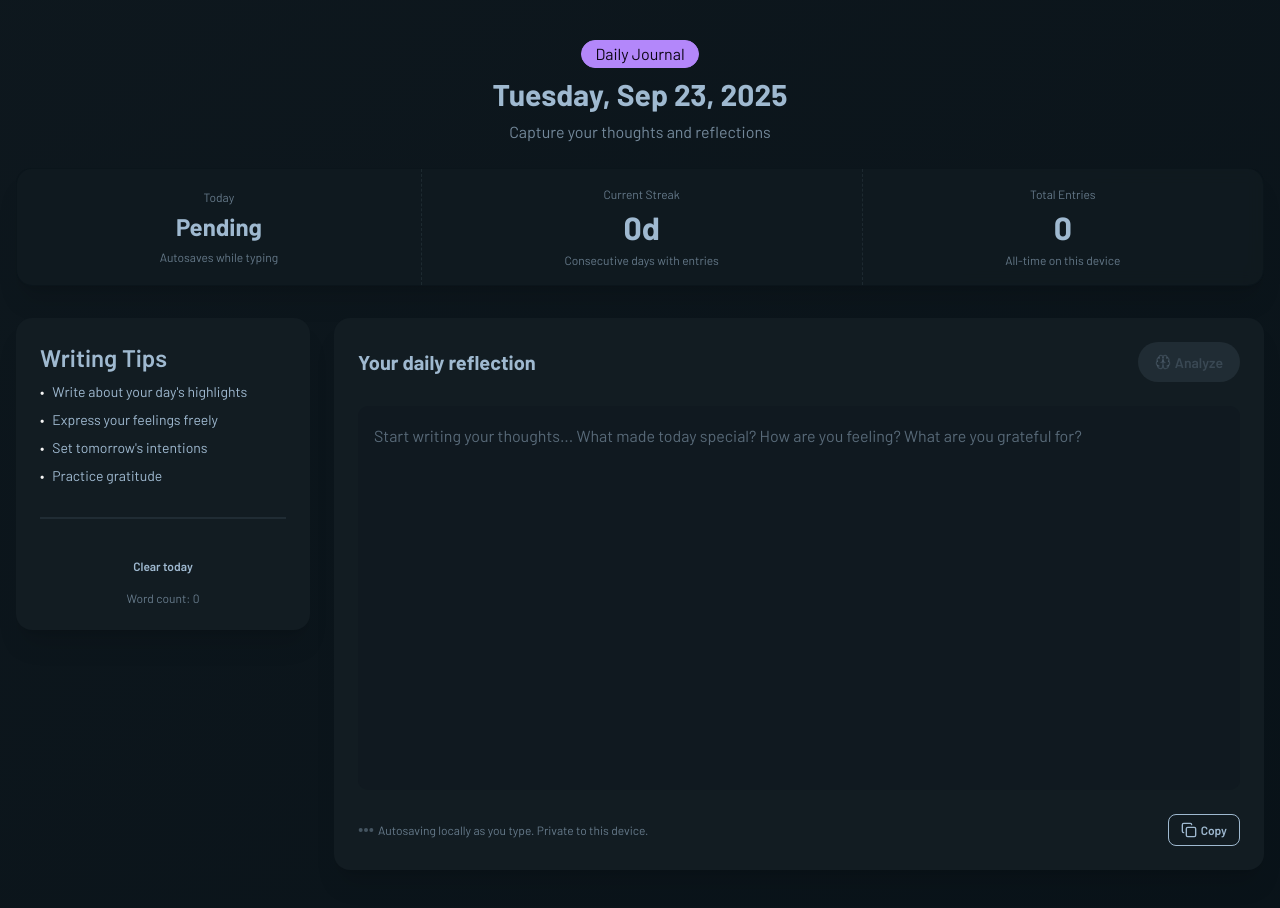
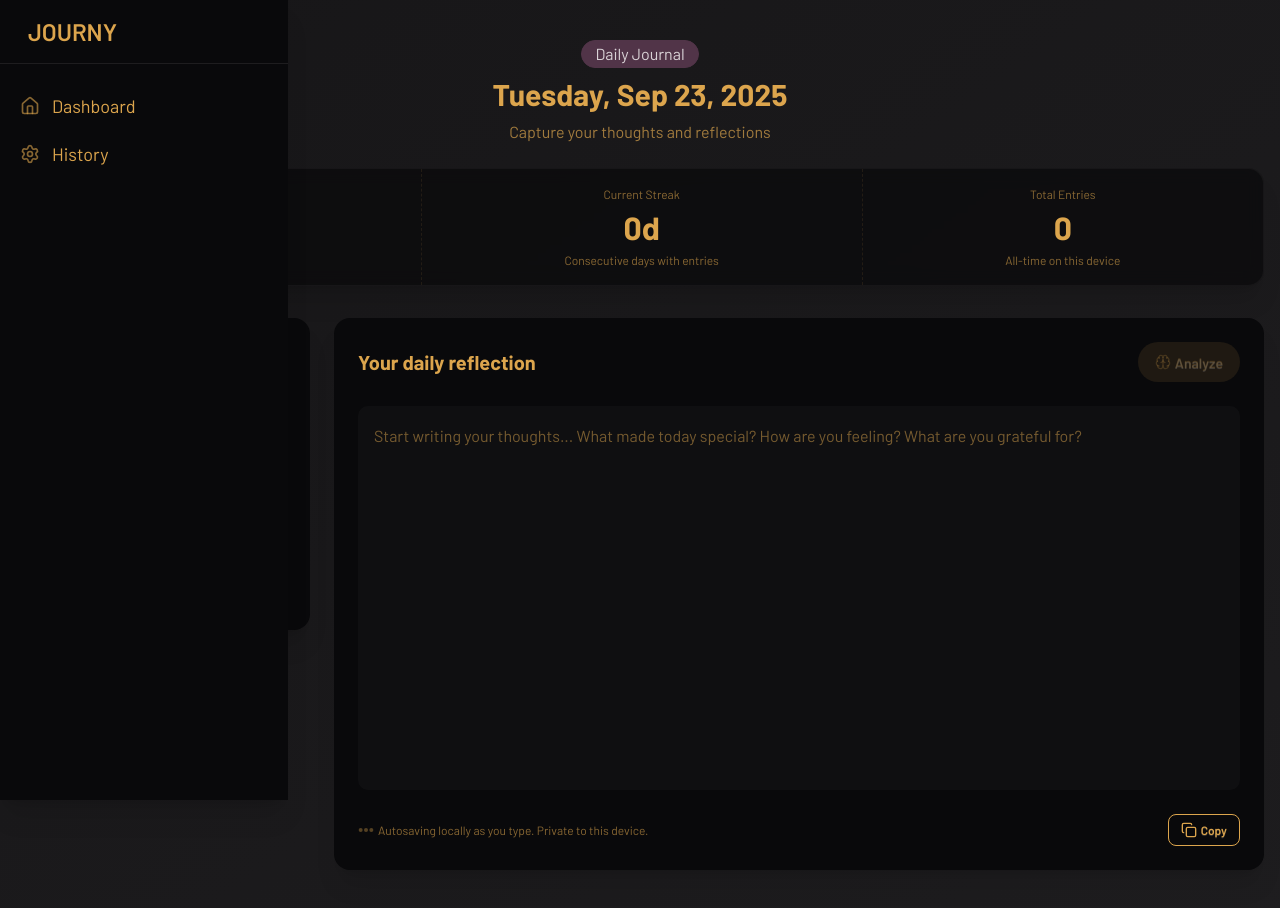
Before and after one commit to Twahaaa/JOURNY, a Next.js app in the folder journy/: page /dashboard in a window 1280 px wide. Built offline with nearby package versions, Linux system fonts and the light colour scheme.

Commit message:
feat: create sidebarWrapper, ui tweaks

```diff
--- a/journy/src/app/dashboard/page.js
+++ b/journy/src/app/dashboard/page.js
@@ -140,7 +140,7 @@ export default function DashboardPage() {
 
   return (
     <main
-      data-theme="sunset"
+      data-theme="luxury"
       className="min-h-screen bg-gradient-to-br from-base-200 to-base-300 text-base-content"
     >
       <div className="mx-auto max-w-7xl px-4 py-6 md:py-10">
--- a/journy/src/app/history/page.js
+++ b/journy/src/app/history/page.js
@@ -47,7 +47,7 @@ export default function HistoryPage() {
 
   return (
     <main
-      data-theme="sunset"
+      data-theme="luxury"
       className="min-h-screen bg-gradient-to-br from-base-200 to-base-300 text-base-content"
     >
       <div className="mx-auto max-w-7xl px-4 py-6 md:py-10">
--- a/journy/src/app/insights/[id]/page.js
+++ b/journy/src/app/insights/[id]/page.js
@@ -119,7 +119,7 @@ export default function InsightsPage() {
   }
 
   return (
-    <main data-theme="sunset" className="min-h-screen bg-base-100">
+    <main data-theme="luxury" className="min-h-screen bg-base-100">
       <div className="border-b border-base-300">
         <div className="mx-auto max-w-5xl px-6 py-6">
           <button
--- a/journy/src/app/layout.js
+++ b/journy/src/app/layout.js
@@ -3,6 +3,8 @@ import "./globals.css";
 import { ClerkProvider } from "@clerk/nextjs";
 import { dark, neobrutalism } from "@clerk/themes";
 import UserProfile from "@/components/UserProfile";
+import NavigationSidebar from '../components/sidebar';
+import SidebarWrapper from "@/components/SidebarWrapper";
 
 const barlow = Barlow({
   variable: "--font-barlow",
@@ -19,20 +21,17 @@ export default function RootLayout({ children }) {
   return (
     <ClerkProvider
       appearance={{
-        baseTheme: [ dark ],
+        baseTheme: [dark],
         variables: {
           colorPrimary: '',
           colorForeground: 'white',
         },
       }}
     >
-       <html lang="en" data-theme="luxury">
-        <body
-          data-theme="luxury"
-          className={`${barlow.variable} antialiased lg:flex min-h-screen`}
-        >
+      <html lang="en" data-theme="luxury">
+        <body className={`${barlow.variable} antialiased `}>
+          <SidebarWrapper>{children}</SidebarWrapper>
           <UserProfile />
-          <main className="flex-1">{children}</main>
         </body>
       </html>
     </ClerkProvider>
--- /dev/null
+++ b/journy/src/components/SidebarWrapper.js
@@ -0,0 +1,23 @@
+"use client";
+
+import { usePathname } from "next/navigation";
+import NavigationSidebar from './sidebar';
+
+export default function SidebarWrapper({ children }) {
+  const pathname = usePathname();
+
+  // Pages that should show the sidebar
+  const sidebarPages = ["/dashboard", "/history"];
+
+  const showSidebar = sidebarPages.some((page) => pathname.startsWith(page));
+
+  return (
+    <>
+      {showSidebar ? (
+        <NavigationSidebar>{children}</NavigationSidebar>
+      ) : (
+        <main>{children}</main>
+      )}
+    </>
+  );
+}
--- a/journy/src/components/sidebar.js
+++ b/journy/src/components/sidebar.js
@@ -1,38 +1,43 @@
 "use client";
+import { useState } from "react";
+import { Home, BookOpen, Settings, LogOut, Menu, X } from "lucide-react";
+import  Link  from 'next/link';
 
-import { useState } from "react";
-import { Menu, X, Home, BookOpen, Settings, User, Calendar, BarChart3, FileText, LogOut } from "lucide-react";
-
-const NavigationSidebar = function({ children }) {
+const NavigationSidebar = ({ children }) => {
   const [sidebarOpen, setSidebarOpen] = useState(false);
 
-  // Navigation items - customize these based on your project pages
   const navigationItems = [
-    { name: "Dashboard", href: "/dashboard", icon: Home, current: false },
-    { name: "Journal", href: "/journal", icon: BookOpen, current: true },
-    { name: "Analytics", href: "/analytics", icon: BarChart3, current: false },
-    { name: "Calendar", href: "/calendar", icon: Calendar, current: false },
-    { name: "Reports", href: "/reports", icon: FileText, current: false },
-    { name: "Profile", href: "/profile", icon: User, current: false },
-    { name: "Settings", href: "/settings", icon: Settings, current: false },
+    { name: "Dashboard", href: "/dashboard", icon: Home },
+    { name: "History", href: "/history", icon: Settings },
   ];
 
   return (
-    <div className="flex h-screen bg-gradient-to-br from-base-200 to-base-300">
-      {/* Navigation Sidebar */}
-      <div className={`fixed inset-y-0 left-0 z-50 w-64 bg-base-100 shadow-xl transform ${sidebarOpen ? 'translate-x-0' : '-translate-x-full'} transition-transform duration-300 ease-in-out lg:translate-x-0 lg:static lg:inset-0`}>
+    <div data-theme="luxury" className="flex min-h-screen bg-base-200">
+      {/* Mobile Overlay */}
+      {sidebarOpen && (
+        <div
+          className="fixed inset-0 z-40 bg-black/50 lg:hidden"
+          onClick={() => setSidebarOpen(false)}
+        />
+      )}
+
+      <aside
+        className={`fixed top-0 left-0 z-50 h-full w-72 bg-base-100 shadow-xl transform transition-transform duration-300 ease-in-out ${
+          sidebarOpen ? "translate-x-0" : "-translate-x-full"
+        } lg:translate-x-0`}
+      >
+        <div className="flex flex-col h-full justify-between">
+          <div>
             <div className="flex items-center justify-between h-16 px-4 border-b border-base-300">
-          <div className="flex items-center">
-            <div className="flex-shrink-0">
-              <BookOpen className="h-8 w-8 text-accent" />
-            </div>
-            <div className="ml-3">
-              <h1 className="text-lg font-semibold text-base-content">Your App</h1>
-            </div>
-          </div>
+              <Link href="/">
+                <h1 className="text-2xl pl-3 font-semibold text-base-content">
+                  JOURNY
+                </h1>
+              </Link>
+
               <button
-            className="lg:hidden btn btn-ghost btn-sm"
-            onClick={function() { setSidebarOpen(false); }}
+                className="btn btn-ghost btn-sm lg:hidden"
+                onClick={() => setSidebarOpen(false)}
               >
                 <X className="h-5 w-5" />
               </button>
@@ -40,78 +45,39 @@ const NavigationSidebar = function({ children }) {
 
             <nav className="mt-5 px-2">
               <div className="space-y-1">
-            {navigationItems.map(function(item) {
+                {navigationItems.map((item) => {
                   const Icon = item.icon;
                   return (
                     <a
                       key={item.name}
                       href={item.href}
-                  className={`group flex items-center px-2 py-2 text-sm font-medium rounded-md transition-colors ${
-                    item.current
-                      ? 'bg-accent text-accent-content'
-                      : 'text-base-content hover:bg-base-200 hover:text-base-content'
-                  }`}
+                      className="group flex items-center px-3 py-2 text-lg rounded-md text-base-content hover:bg-base-200 hover:text-base-content transition-colors"
+                      onClick={() => setSidebarOpen(false)}
                     >
-                  <Icon
-                    className={`mr-3 flex-shrink-0 h-5 w-5 ${
-                      item.current ? 'text-accent-content' : 'text-base-content/60'
-                    }`}
-                  />
+                      <Icon className="mr-3 h-5 w-5 text-base-content/60" />
                       {item.name}
                     </a>
                   );
                 })}
               </div>
             </nav>
-
-        {/* User section at bottom */}
-        <div className="absolute bottom-0 w-full p-4 border-t border-base-300">
-          <div className="flex items-center">
-            <div className="avatar placeholder">
-              <div className="bg-accent text-accent-content rounded-full w-8">
-                <span className="text-xs">U</span>
           </div>
         </div>
-            <div className="ml-3 flex-1">
-              <p className="text-sm font-medium text-base-content">User Name</p>
-              <p className="text-xs text-base-content/60">user@example.com</p>
-            </div>
-            <button className="btn btn-ghost btn-sm">
-              <LogOut className="h-4 w-4" />
-            </button>
-          </div>
-        </div>
+      </aside>
+
+      {/* Main Content Area */}
+      <div className={`flex-1 min-h-screen transition-all duration-300 ${sidebarOpen ? 'lg:ml-72' : ''}`}>
+        {children}
       </div>
 
-      {/* Overlay for mobile */}
-      {sidebarOpen && (
-        <div
-          className="fixed inset-0 z-40 bg-black bg-opacity-50 lg:hidden"
-          onClick={function() { setSidebarOpen(false); }}
-        />
-      )}
-
-      {/* Main content */}
-      <div className="flex-1 flex flex-col overflow-hidden">
-        {/* Top bar for mobile */}
-        <div className="lg:hidden bg-base-100 shadow-sm border-b border-base-300">
-          <div className="flex items-center justify-between h-16 px-4">
       <button
-              className="btn btn-ghost btn-sm"
-              onClick={function() { setSidebarOpen(true); }}
+        className={`fixed top-4 left-4 z-30 btn btn-ghost btn-sm lg:hidden transition-opacity duration-300 ${
+          sidebarOpen ? "opacity-0 pointer-events-none" : "opacity-100"
+        }`}
+        onClick={() => setSidebarOpen(true)}
       >
         <Menu className="h-5 w-5" />
       </button>
-            <h1 className="text-lg font-semibold text-base-content">Page Title</h1>
-            <div className="w-10"></div> {/* Spacer for centering */}
-          </div>
-        </div>
-
-        {/* Main content area */}
-        <main className="flex-1 overflow-auto">
-          {children}
-        </main>
-      </div>
     </div>
   );
 };
```
Lines whose indentation alone changed are shown as unchanged.
